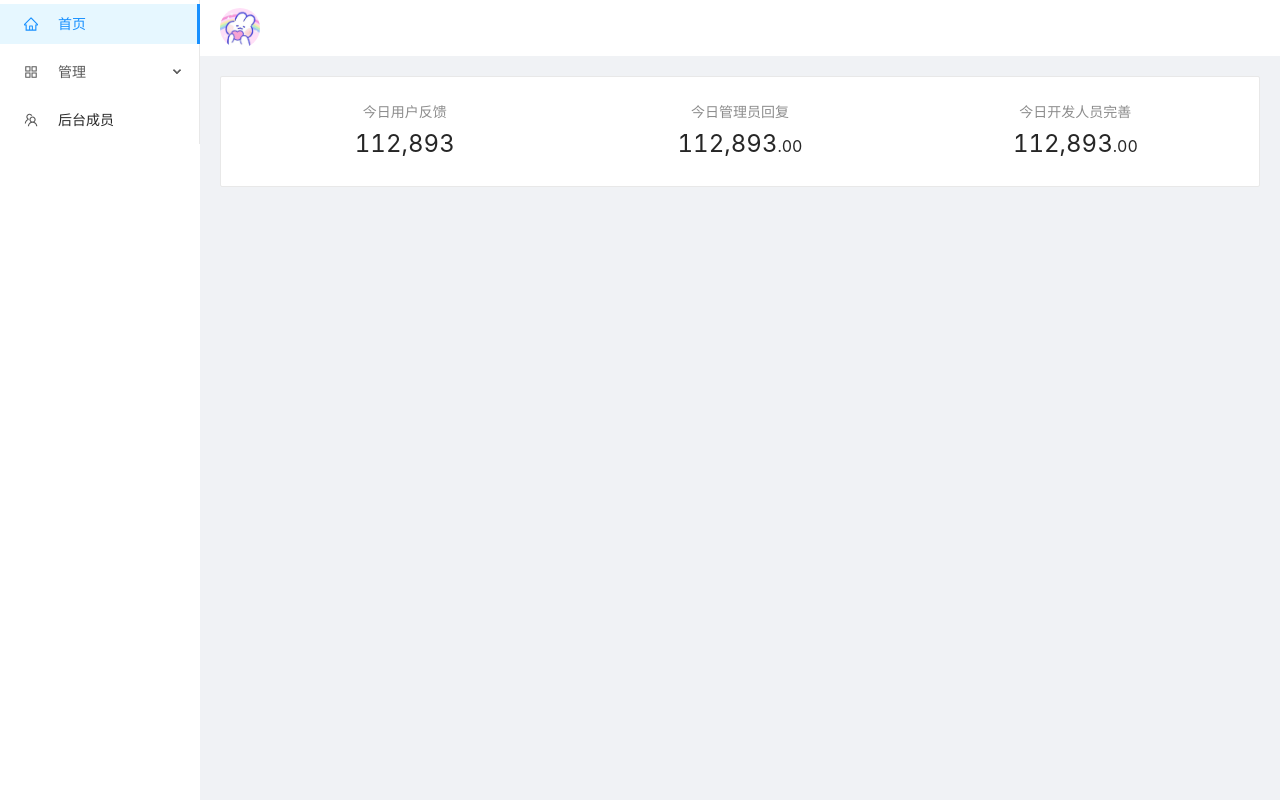
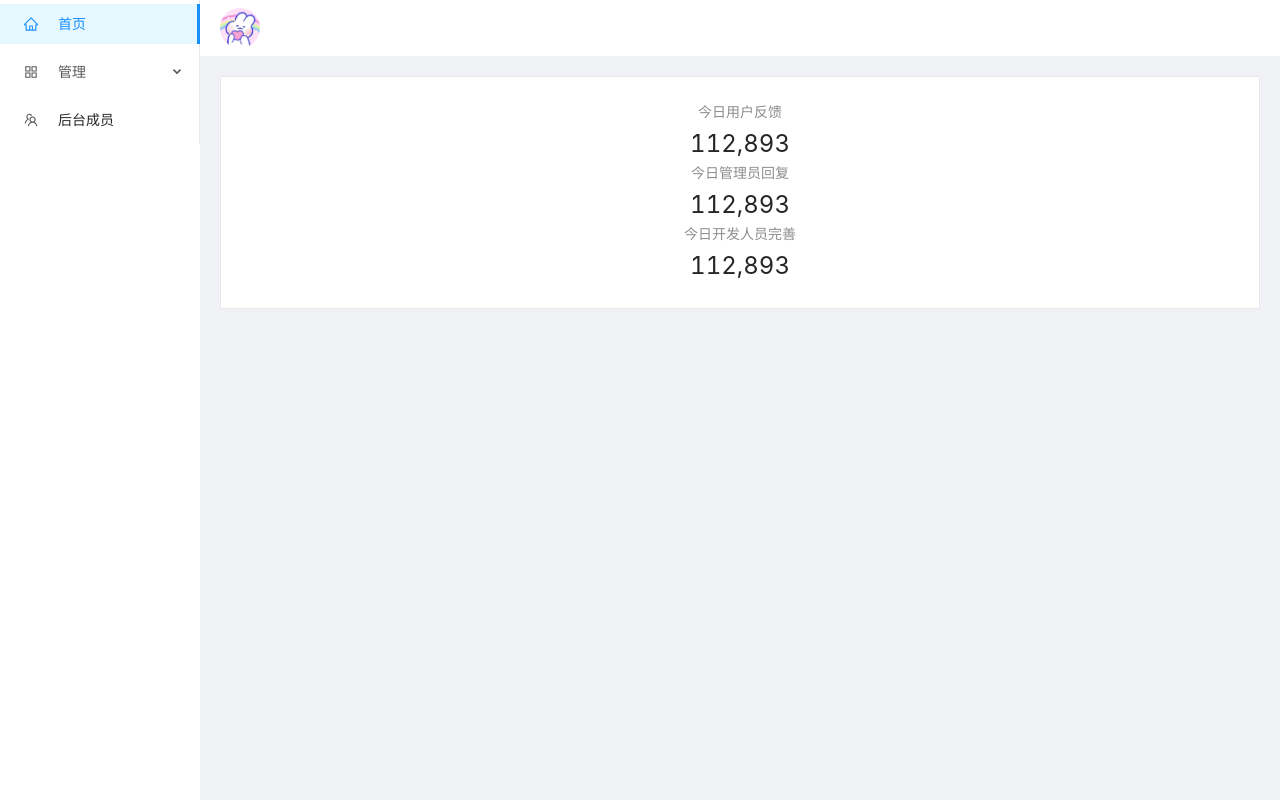
Before and after one commit to anandzhang/issue-feedback-react, a React (Create React App) app in the folder app/: page /admin in a window 1280 px wide. Built offline with nearby package versions, Linux system fonts and the light colour scheme.

Commit message:
拆解其他pages组件

```diff
--- a/app/src/admin/pages/Home/index.jsx
+++ b/app/src/admin/pages/Home/index.jsx
@@ -1,19 +1,25 @@
 import React from 'react'
-import { Card, Row, Col, Statistic } from 'antd'
+import { Card } from 'antd'
+import CenterStatistic from '../../../comon/CenterStatistic'
+
+const statisticDataSource = [
+  {
+    title: '今日用户反馈',
+    value: 112893
+  },
+  {
+    title: '今日管理员回复',
+    value: 112893
+  },
+  {
+    title: '今日开发人员完善',
+    value: 112893
+  }
+]
 
 const Home = () => (
   <Card>
-    <Row gutter={16}>
-      <Col span={8} style={{ textAlign: 'center' }}>
-        <Statistic title='今日用户反馈' value={112893} />
-      </Col>
-      <Col span={8} style={{ textAlign: 'center' }}>
-        <Statistic title='今日管理员回复' value={112893} precision={2} />
-      </Col>
-      <Col span={8} style={{ textAlign: 'center' }}>
-        <Statistic title='今日开发人员完善' value={112893} precision={2} />
-      </Col>
-    </Row>
+    <CenterStatistic dataSource={statisticDataSource} />
   </Card>
 )
 
--- /dev/null
+++ b/app/src/admin/pages/Product/columns.js
@@ -0,0 +1,21 @@
+import chinaDate from '../../../utils/chinaDate'
+
+export default [
+  {
+    title: '名称',
+    dataIndex: 'name'
+  },
+  {
+    title: '描述',
+    dataIndex: 'description'
+  },
+  {
+    title: '创建时间',
+    dataIndex: 'created_at',
+    render: date => chinaDate(date).fromNow()
+  },
+  {
+    title: '创建人',
+    dataIndex: 'manager_id'
+  }
+]
--- a/app/src/admin/pages/Product/index.jsx
+++ b/app/src/admin/pages/Product/index.jsx
@@ -1,49 +1,18 @@
 import React, { useEffect } from 'react'
 import PropTypes from 'prop-types'
 import { connect } from 'react-redux'
-import { saveProducts } from '../../../actions'
-import { Card, Button, message, Table } from 'antd'
+import { getProducts } from '../../../actions'
+import { Card, Button, Table } from 'antd'
 import { PlusOutlined } from '@ant-design/icons'
-import moment from 'moment'
-import 'moment/locale/zh-cn'
-import { requestProductList } from '../../../api/base'
 import AddModal from './AddModal'
-
-const columns = [
-  {
-    title: '名称',
-    dataIndex: 'name'
-  },
-  {
-    title: '描述',
-    dataIndex: 'description'
-  },
-  {
-    title: '创建时间',
-    dataIndex: 'created_at',
-    render: date => moment(date).locale('zh-cn').fromNow()
-  },
-  {
-    title: '创建人',
-    dataIndex: 'manager_id'
-  }
-]
+import columns from './columns'
 
 const Product = props => {
-  const { products, saveProducts } = props
+  const { products, getProducts } = props
   const addModal = React.useRef(null)
   useEffect(() => {
     getProducts()
   }, [])
-
-  const getProducts = async () => {
-    try {
-      const { products } = await requestProductList()
-      saveProducts(products)
-    } catch (err) {
-      message.error(err)
-    }
-  }
 
   const showAddModal = () => {
     addModal.current.changeVisible()
@@ -74,10 +43,10 @@ const Product = props => {
 
 Product.propTypes = {
   products: PropTypes.array,
-  saveProducts: PropTypes.func
+  getProducts: PropTypes.func
 }
 
 export default connect(
   ({ products }) => ({ products }),
-  { saveProducts }
+  { getProducts }
 )(Product)
```
